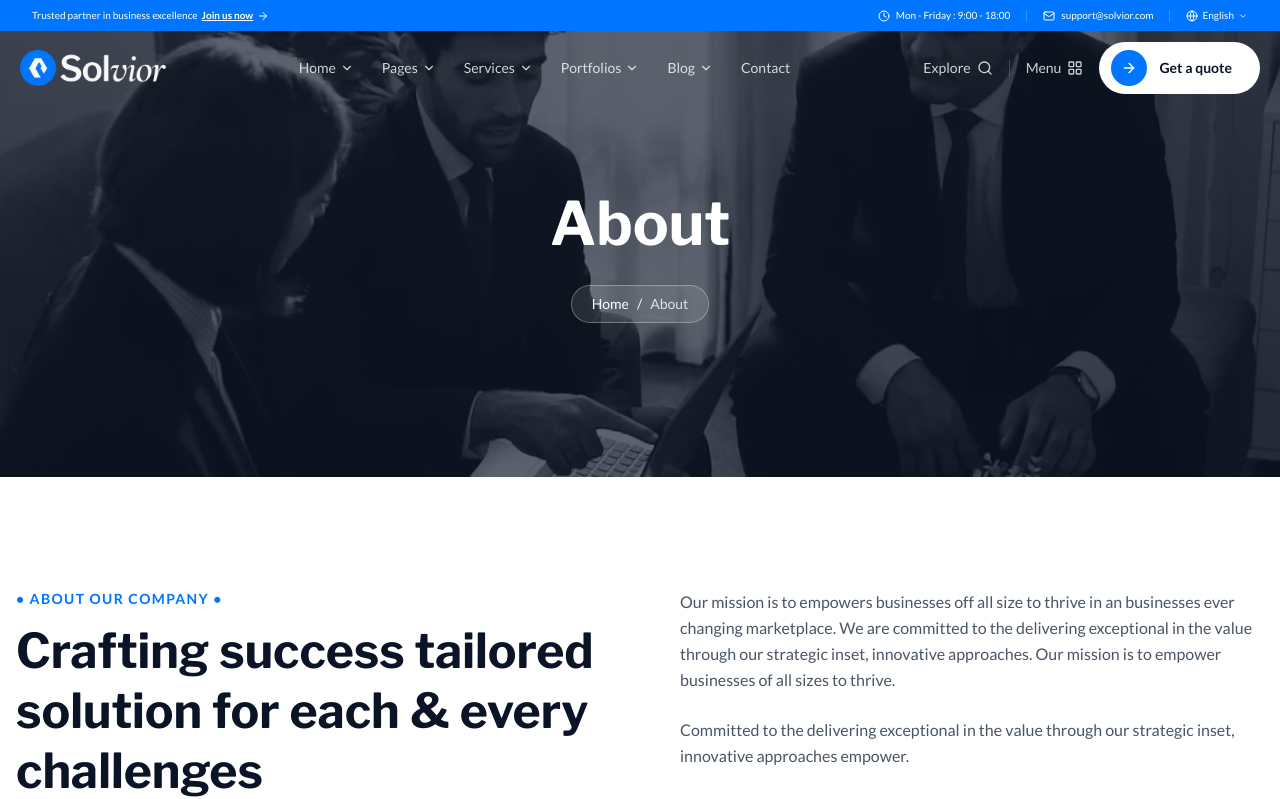
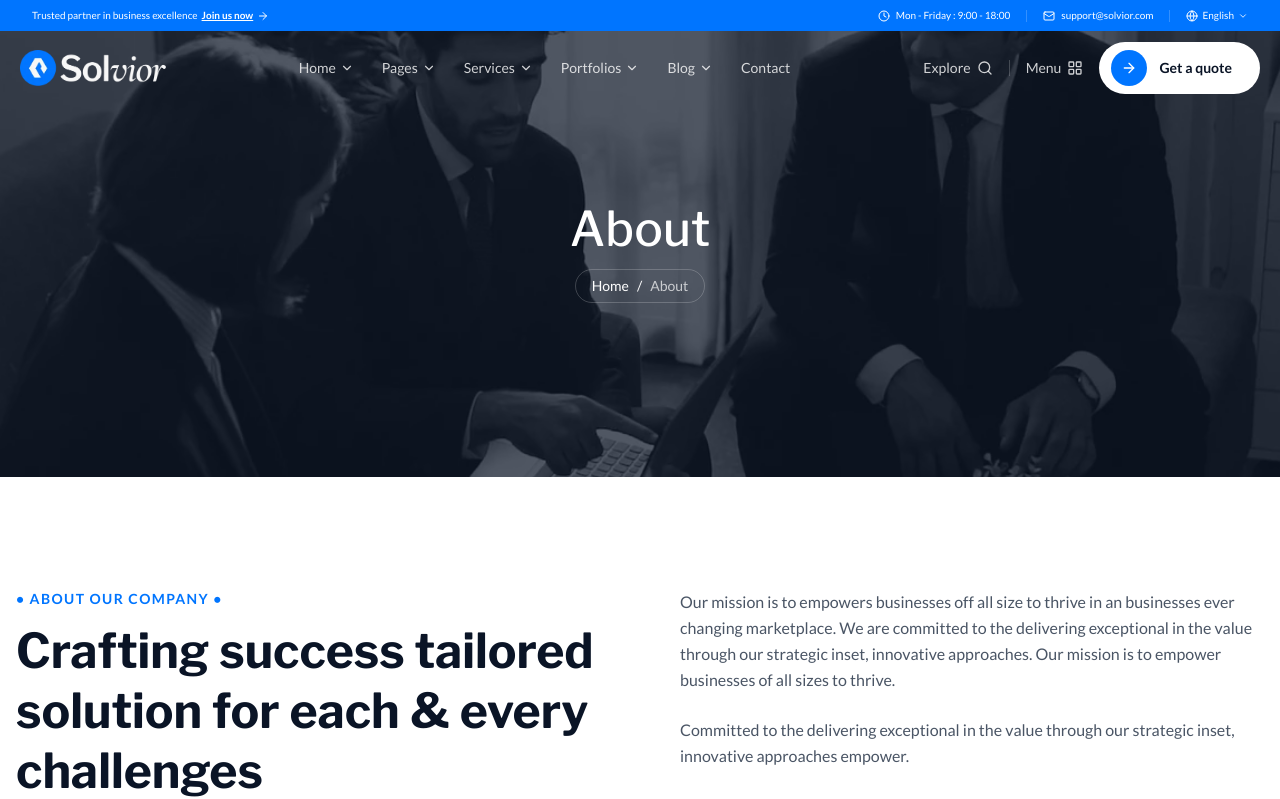
Before and after one commit to nhifza5757-create/solvior, a Next.js app: page /about in a window 1280 px wide. Shown: the top 799 px of the page. Built offline with nearby package versions, Linux system fonts and the light colour scheme.

Commit message:
Project updates

```diff
--- a/app/about/page.tsx
+++ b/app/about/page.tsx
@@ -45,6 +45,15 @@ const featureIcons: Record<string, React.ReactNode> = {
 };
 const HERO_BG = "/images/project/pheader-bg.webp";
 
+const COMPANY_LOGOS: { name: string; icon?: string; subtitle?: string; badge?: string }[] = [
+  { name: "monceau", icon: "m" },
+  { name: "tse", subtitle: "Energie de confiance" },
+  { name: "coudac" },
+  { name: "WEGLOT" },
+  { name: "flomodia" },
+  { name: "Influence", badge: "4You" },
+];
+
 export default function AboutPage() {
   const [activeTestimonial, setActiveTestimonial] = useState(0);
   const testimonial = testimonials[activeTestimonial] ?? testimonials[0];
@@ -60,49 +69,27 @@ export default function AboutPage() {
   return (
     <div>
       {/* HERO BANNER */}
-<section className="relative -mt-[104px] flex min-h-[500px] sm:h-[550px] items-center justify-center overflow-hidden pt-[104px]">
-
+      <section className="relative -mt-[104px] flex h-[360px] items-center justify-center overflow-hidden pt-[104px] sm:h-[550px]">
         <Image
           src={HERO_BG}
           alt="About background"
           fill
+          className="animate-hero-zoom object-cover"
           priority
-    className="animate-hero-zoom object-cover object-center md:object-center"
         />
-
-  <div className="absolute inset-0 bg-[#0a1426]/65" />
-
-  <div className="relative z-10 flex w-full items-center justify-center px-5 sm:px-6">
-    <div className="text-center text-white max-w-4xl">
-
+        <div className="absolute inset-0 bg-[#0a1426]/70" aria-hidden />
+        <div className="relative text-center text-white">
           <Reveal animation="fadeInUp">
-        <h1 className="font-display text-[34px] font-bold leading-tight sm:text-5xl lg:text-6xl">
-          About
-        </h1>
+            <h1 className="font-display text-4xl font-medium sm:text-5xl">About</h1>
           </Reveal>
-
           <Reveal animation="fadeInUp" delay={0.15}>
-        <div className="mt-6 inline-flex max-w-full flex-wrap items-center justify-center gap-2 rounded-full border border-white/30 bg-white/10 px-5 py-2 text-xs text-white backdrop-blur-md sm:text-sm">
-
-          <Link
-            href="/"
-            className="transition hover:text-[#0075ff]"
-          >
-            Home
-          </Link>
-
+            <div className="mt-4 inline-flex items-center gap-2 rounded-full border border-white/20 px-4 py-1.5 text-sm transition-colors duration-300 hover:border-[#0075ff]/60 active:border-[#0075ff]/60">
+              <Link href="/" className="transition-colors duration-300 hover:text-[#0075ff] active:text-[#0075ff]">Home</Link>
               <span>/</span>
-
-          <span className="text-white/80">
-            About
-          </span>
-
+              <span className="text-white/70">About</span>
             </div>
           </Reveal>
-
         </div>
-  </div>
-
       </section>
 
       {/* ABOUT COMPANY SECTION */}
@@ -339,7 +326,7 @@ export default function AboutPage() {
 
           <div className="grid grid-cols-1 lg:grid-cols-2 gap-12 items-center">
             {/* Left side image with ANIMATED stats */}
-            <Reveal animation="fadeInUp" className="relative h-[400px] lg:h-[500px] rounded-lg overflow-hidden shadow-xl">
+            <Reveal animation="fadeInUp" className="relative h-[400px] lg:h-[500px] overflow-hidden shadow-xl">
               <Image
                 src={testimonialMainImage || "/images/testimonial/h2-test-1.webp"}
                 alt="Testimonial"
@@ -348,7 +335,7 @@ export default function AboutPage() {
               />
 
               {/* ANIMATED 3.8 K+ CARD */}
-              <div className="absolute left-6 bottom-6 bg-[#0a1426]/80 backdrop-blur-sm p-5 text-white rounded-lg min-w-[140px]">
+              <div className="absolute left-6 bottom-6 bg-[#0a1426]/80 backdrop-blur-sm p-5 text-white min-w-[140px]">
                 <div className="flex items-end gap-1">
                   <StatNumber end={3.8} decimals={1} className="text-3xl font-bold" />
                   <span className="text-xl font-bold mb-1">K+</span>
@@ -396,6 +383,59 @@ export default function AboutPage() {
                 </div>
               </div>
             </Reveal>
+          </div>
+        </div>
+      </section>
+
+      {/* JOIN 1000+ COMPANIES LOGO MARQUEE */}
+      <section className="bg-white py-16 overflow-hidden">
+        <div className="container mx-auto max-w-7xl px-4">
+          <div className="flex items-center justify-center gap-6">
+            <span className="h-px flex-1 bg-gray-200" />
+            <span className="whitespace-nowrap rounded-full bg-[#F0F4FF] px-6 py-2 text-sm font-medium text-[#0a1426]">
+              Join the <span className="font-semibold text-[#0075ff]">1000+</span> companies benefiting from solvior
+            </span>
+            <span className="h-px flex-1 bg-gray-200" />
+          </div>
+
+          <div
+            className="mt-10 overflow-hidden"
+            style={{
+              maskImage:
+                "linear-gradient(to right, transparent 0%, black 15%, black 85%, transparent 100%)",
+              WebkitMaskImage:
+                "linear-gradient(to right, transparent 0%, black 15%, black 85%, transparent 100%)",
+            }}
+          >
+            <div className="animate-marquee flex w-max gap-6">
+              {[...COMPANY_LOGOS, ...COMPANY_LOGOS].map((logo, i) => (
+                <span
+                  key={`${logo.name}-${i}`}
+                  className="flex h-20 min-w-[180px] items-center justify-center gap-2 bg-[#F5F7FA] px-8 text-lg font-semibold text-gray-800"
+                >
+                  {logo.icon && (
+                    <span className="flex h-6 w-6 items-center justify-center rounded-full bg-[#0a1426] text-xs font-bold text-white">
+                      {logo.icon}
+                    </span>
+                  )}
+                  <span className="flex flex-col leading-tight">
+                    <span>
+                      {logo.name}
+                      {logo.badge && (
+                        <span className="ml-1 rounded-full border border-gray-300 px-2 py-0.5 text-[10px] font-medium text-gray-400">
+                          {logo.badge}
+                        </span>
+                      )}
+                    </span>
+                    {logo.subtitle && (
+                      <span className="text-[9px] font-normal uppercase tracking-wide text-gray-400">
+                        {logo.subtitle}
+                      </span>
+                    )}
+                  </span>
+                </span>
+              ))}
+            </div>
           </div>
         </div>
       </section>
--- a/app/portfolios/[id]/page.tsx
+++ b/app/portfolios/[id]/page.tsx
@@ -227,7 +227,9 @@ export default async function PortfolioDetailPage({
             </div>
           </div>
         </div>
-        {/* CTA banner */}
+      </section>
+
+      {/* CTA banner */}
       <section className="relative overflow-hidden bg-accent py-16">
         <span
           aria-hidden
@@ -262,7 +264,6 @@ export default async function PortfolioDetailPage({
           </Link>
         </Reveal>
       </section>
-      </section>
     </div>
   );
 }
--- a/components/sections/Hero.tsx
+++ b/components/sections/Hero.tsx
@@ -71,7 +71,7 @@ export default function Hero() {
         }}
       />
 
-      <div className="container-custom relative grid grid-cols-1 gap-1 py-10 lg:grid-cols-[1.15fr_1fr] lg:gap-1 lg:py-14">
+      <div className="container-custom relative mx-auto grid max-w-[1440px] grid-cols-1 gap-1 py-10 lg:grid-cols-[1.15fr_1fr] lg:gap-1 lg:py-14">
         <div className="relative flex flex-col justify-center py-6 lg:py-10">
           <AnimatedTitle
             text="Tailored consulting for the modern business"
@@ -126,7 +126,7 @@ export default function Hero() {
           <Reveal
             animation="fadeInUp"
             delay={0.4}
-            className="relative ml-auto mt-14 w-fit overflow-hidden rounded-2xl bg-primary"
+            className="relative ml-auto mt-14 w-fit overflow-hidden rounded-2xl rounded-tr-none bg-primary"
           >
             <Image
               src={HERO_STAT_BG}
```
Lines whose indentation alone changed are shown as unchanged.
